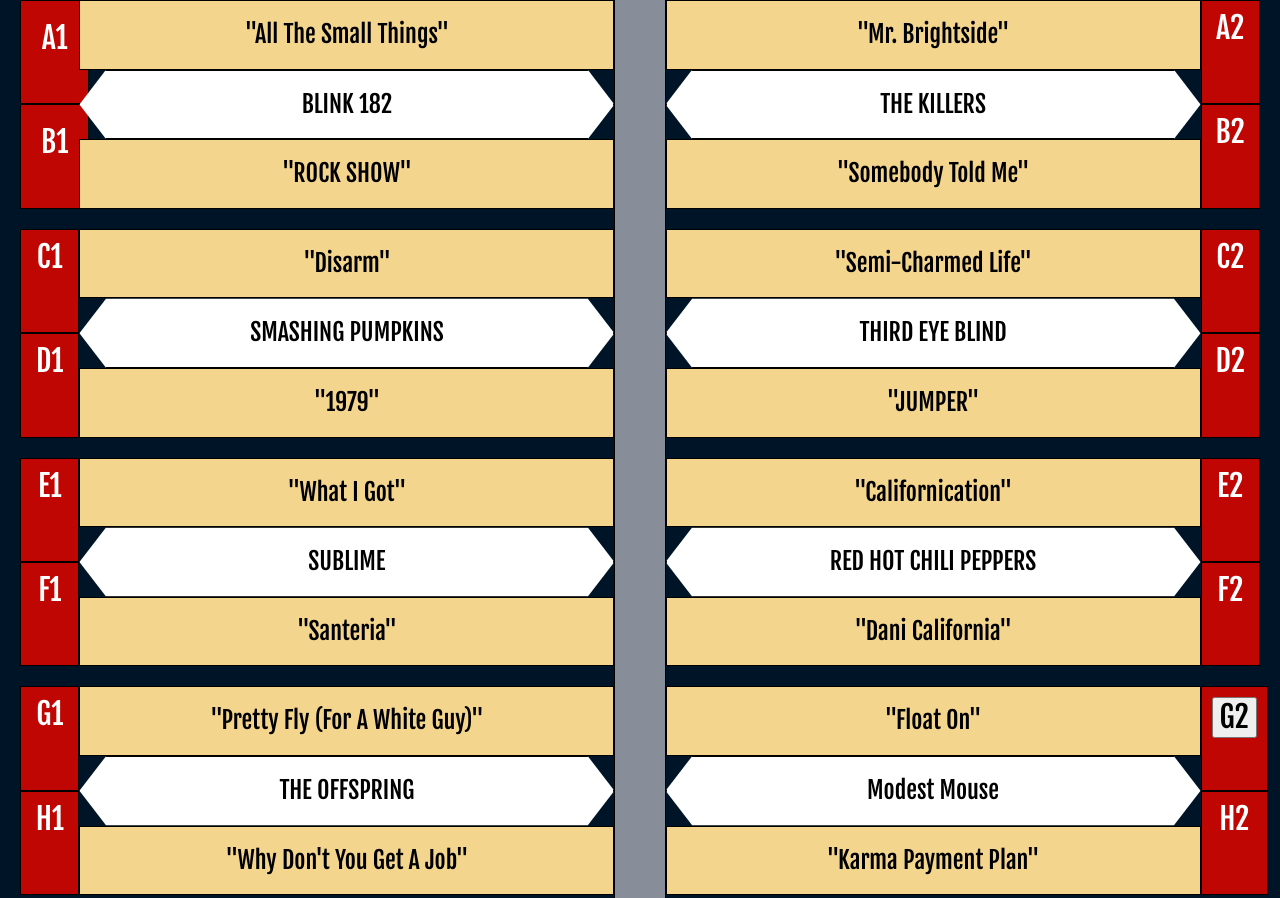
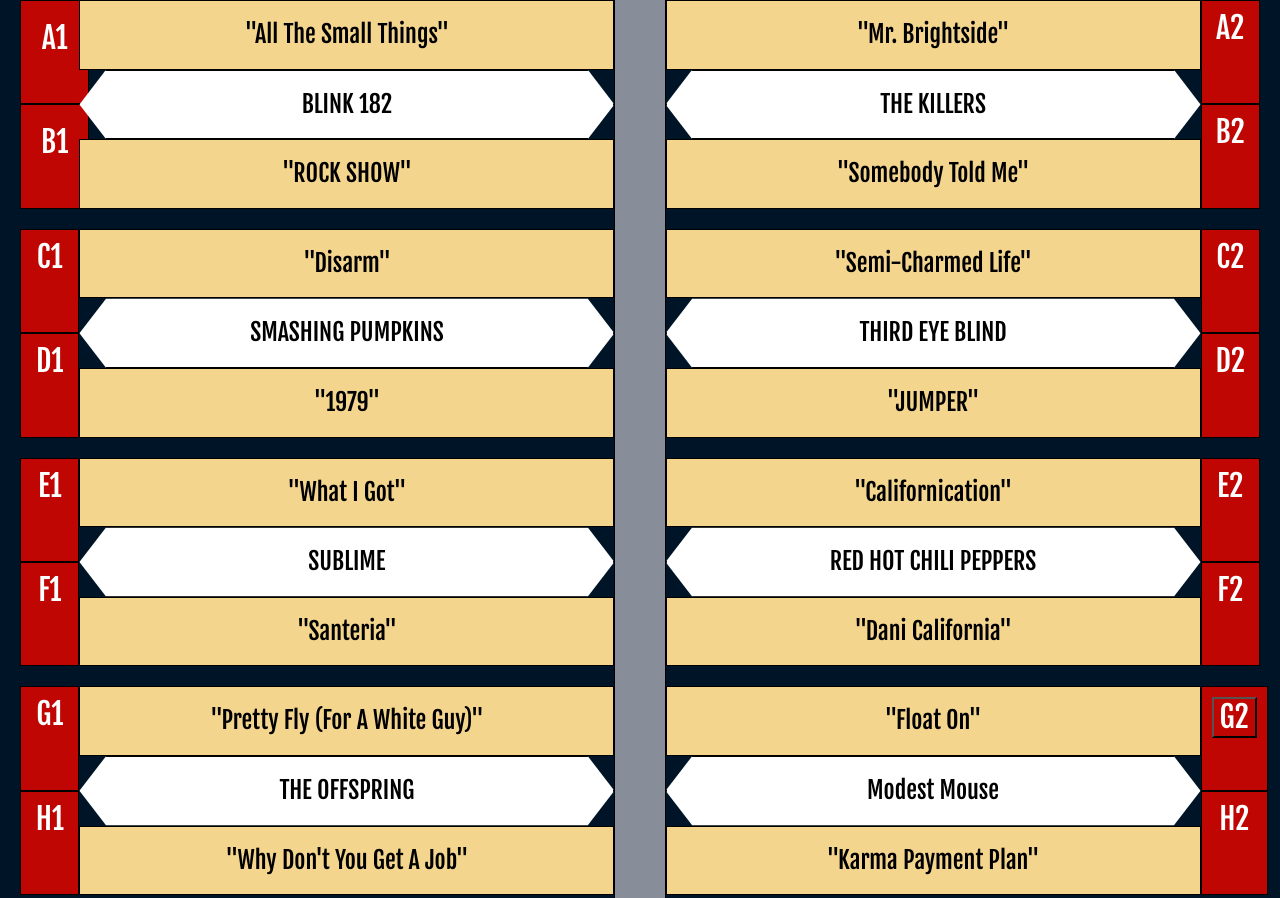
Before and after one commit to Failure2Fly/Jukebox, a plain HTML site: page index.html in a window 1280 px wide. Shown: the top 898 px of the page. Drawn offline with nearby package versions, Linux system fonts and the light colour scheme.

Commit message:
fiddled after last commit. Removed keyframes from css. played with html button.

```diff
--- a/global.css
+++ b/global.css
@@ -4,12 +4,12 @@
 img {
     width: 100%;
 }
-@keyframes example {
-    from {border-color: red;}
-    to {border-color: yellow;}
-  }
 body{
     min-height: 100%;
+}
+button{
+    background-color:#BF0603;
+    color: white;
 }
 .grid-container {
     display: grid;
--- a/index.html
+++ b/index.html
@@ -103,10 +103,10 @@
                 </div>
                 <div class="D3Outside">
                     <div class="D3Outside1">
+                        <button onclick="play()" type="button">
                         <audio id="music">
                             <source src="./Music/Modest Mouse - Float On.mp3" type="audio/mpeg">
                         </audio>
-                        <button onclick="play()" type="button">
                             G2
                         </button>
                     </div>
```
